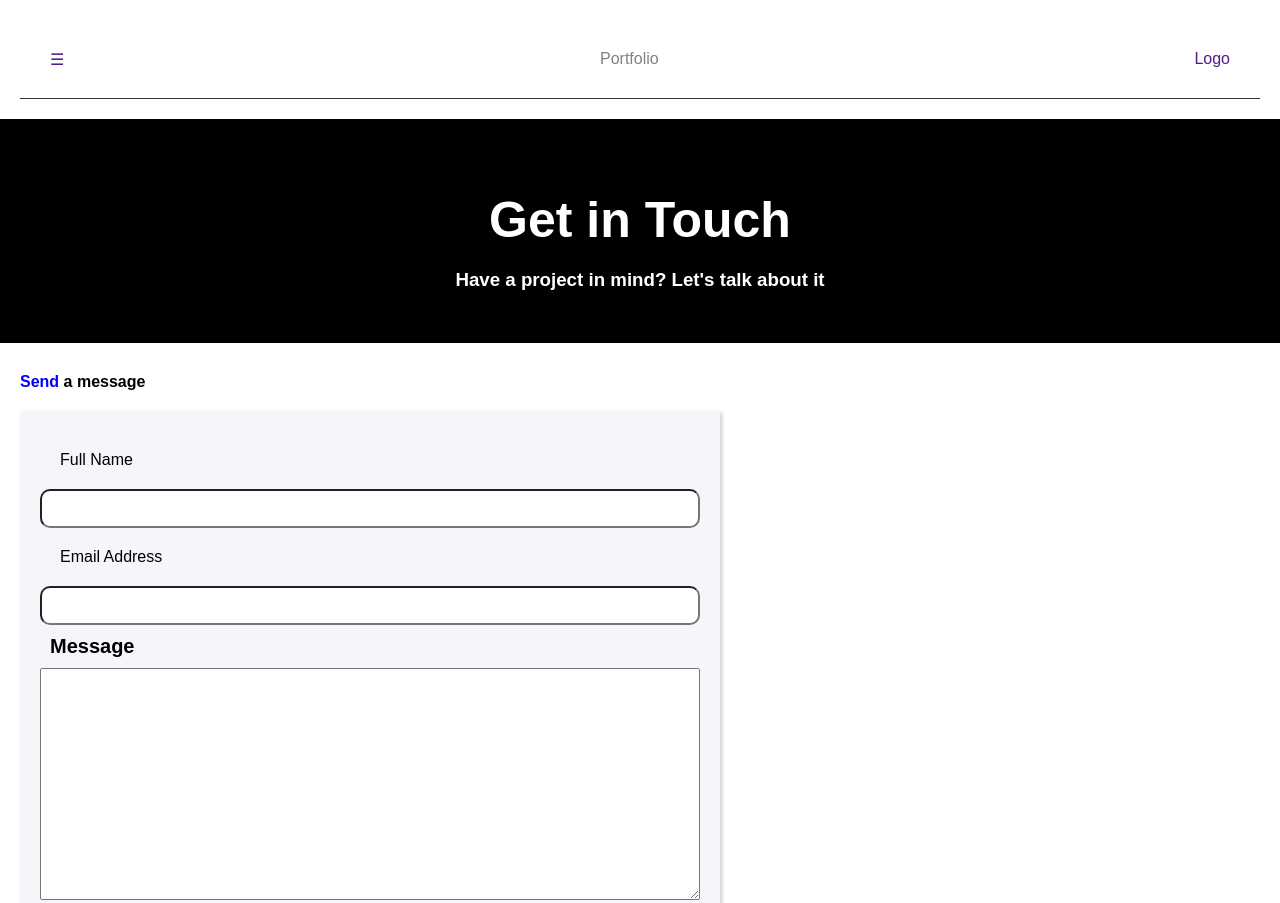
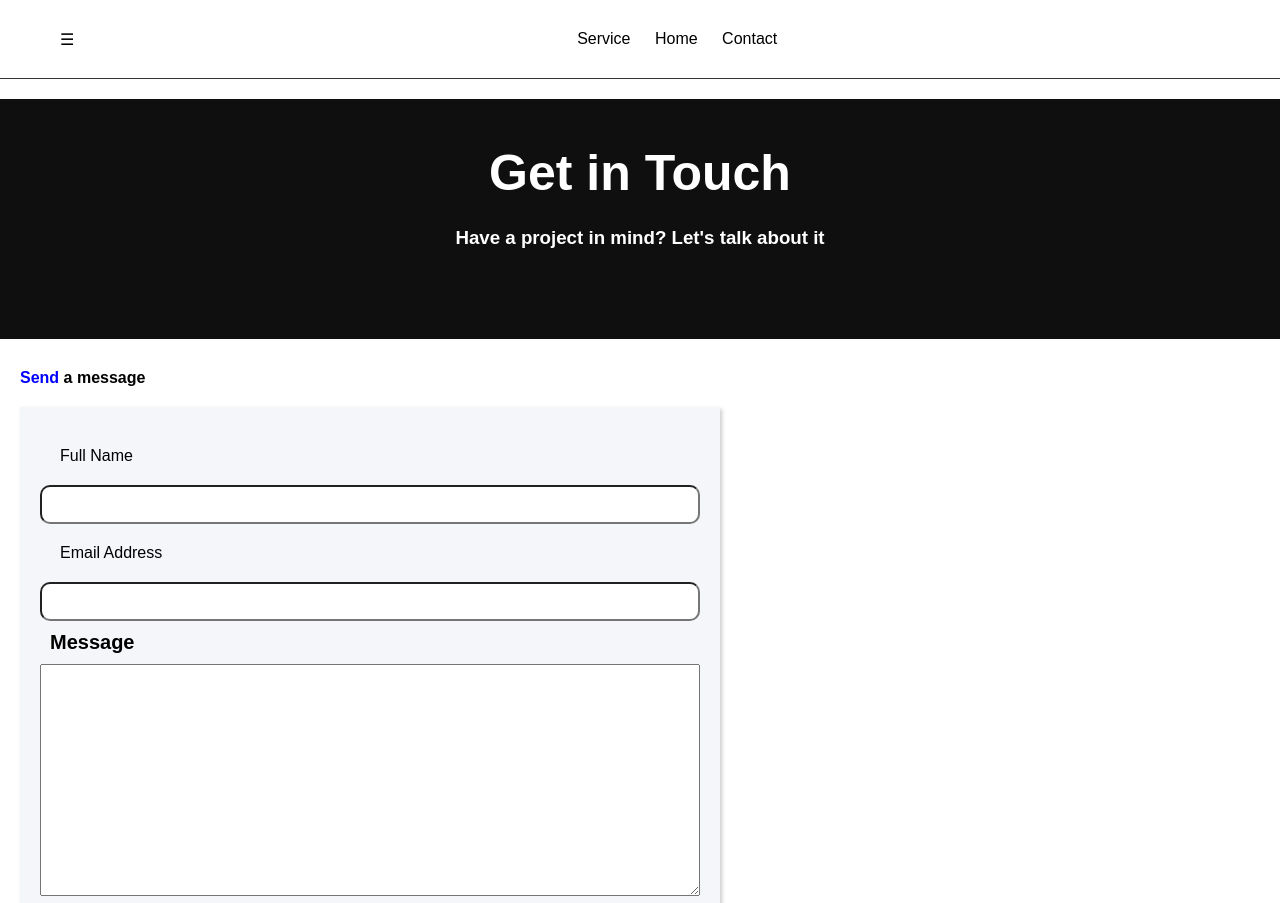
Before and after one commit to EVANS-OSASERE/Evans_Portfolio, a plain HTML site: page Contact.html in a window 1280 px wide. Shown: the top 903 px of the page. Drawn offline with Linux system fonts and the light colour scheme.

Commit message:
I updated my contact page on my portfolio

```diff
--- a/get in touch.html
+++ b/Contact.html
@@ -14,42 +14,66 @@
 			font-family: sans-serif;
 			box-sizing: border-box;
 		}
-
-		.navbar{
-			padding: 30px;
-			color: black;
+     .navbar{
+			background: #fff;
+			padding:30px;
 			border-bottom: 1px solid #333;
-			background: #fff;
-			margin: 20px;
 			text-align: center;
-		}
-
-		.amvers{
-			text-decoration: none;
-			float: left;
-		}
-
-		.porfolio{
-			text-decoration: none;
-			color: grey;
-		}
-
-		.logo{
-		     float: right;
 			text-decoration: none;
 		}
 
+		.Home{
+			text-decoration: none;
+			color: black;
+			margin: 0 10px;
+			transition: .9s ease-in-out;
+		}
+
+
+		.contactz{
+			text-decoration: none;
+			color: black;
+			margin: 0 10px;
+			transition: .9s ease-in-out;
+		}
+
+		.Service{
+			text-decoration: none;
+			color: black;
+			margin: 0 10px;
+            transition: .9s ease-in-out;
+		}
+
+		.navbar a:hover{
+			color: blue;
+		}
+
+
+		.dots{
+
+            float: left;
+			text-decoration: none;
+			color: black;
+			margin: 0 30px;
+			transition: .9s ease-in-out;
+		}
+
 		.Get-in-Touch{
-			background: black;
+			background:#0f0f0f;
+			padding: 25px;
+			height: 30vh;
 			color: white;
-			padding: 52px;
-			width: 100%;
+			margin: 20px 0 0 0;
 		}
 
 		.Get-in-Touch h2{
 			font-size: 50px;
 			padding: 20px;
 			width: 100%;
+		}
+
+		.Get-in-Touch h3{
+			padding: 5px;
 		}
 
 		.MAIN{
@@ -103,7 +127,7 @@
 		.SEND-MESSAGE button{
 			padding: 10px;
 			border-radius: 20px;
-			width: 10%;
+
 			background: blue;
 			color: white;
 			border: 10px solid;
@@ -183,10 +207,13 @@
 
 	<body>
 
+
 		<nav class="navbar">
-			<a class="amvers" href="">&#9776;</a>
-			<a class="porfolio" href="my portfolio.html" target="_blank">Portfolio</a>
-			<a class="logo" href="">Logo</a>
+			<a class="dots" href="">&#9776;</a>
+			<a class="Service" href="Service.html">Service</a>
+			<a class="Home" href="">Home</a>
+			<a class="contactz" href="Contact.html" target="_blank">Contact</a>
+
 		</nav>
 
 
```
Also changed, not shown: Service.html (renamed from index.html, +33 -8 lines).
